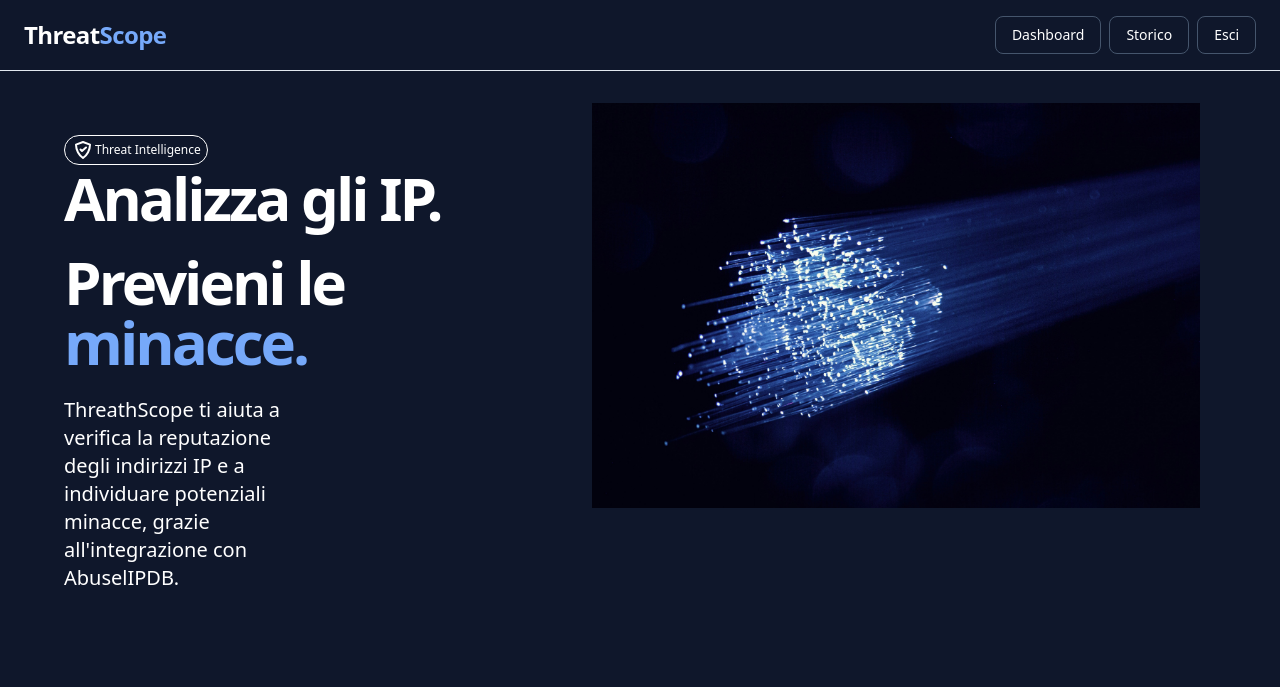
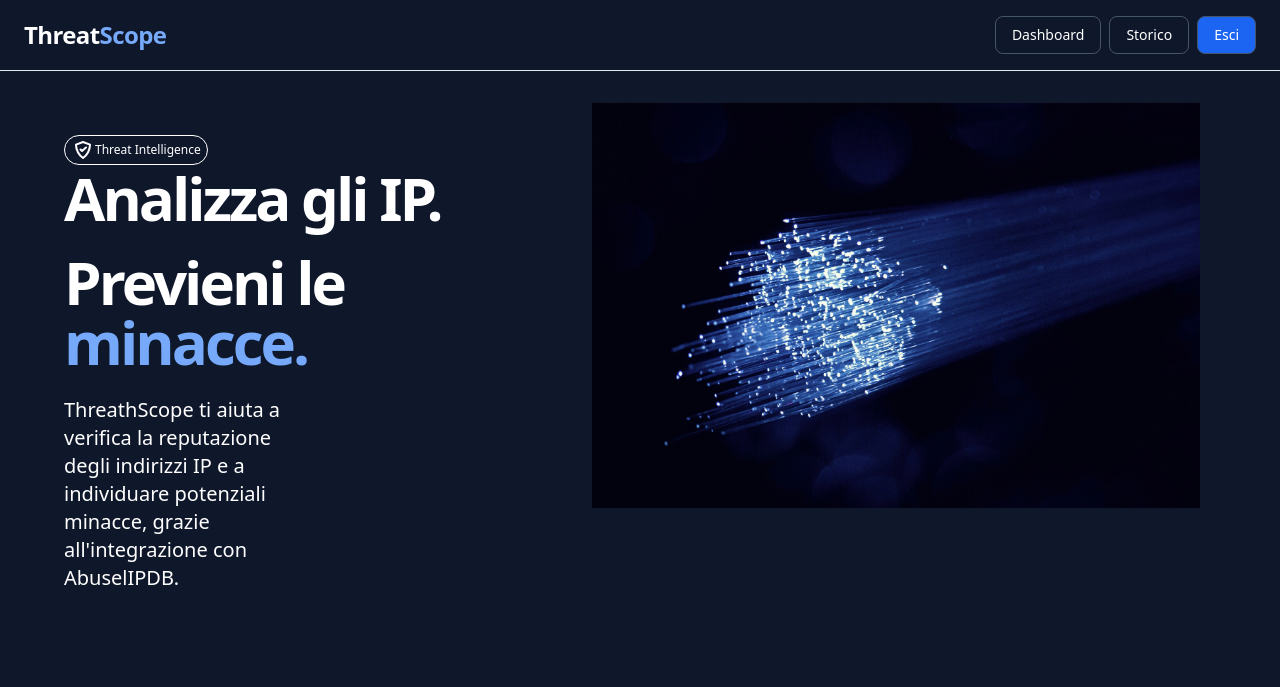
Before and after one commit to T-Virginia/ThreatScope, a Laravel app: page / in a window 1280 px wide. Shown: the top 687 px of the page. Run offline with Laravel 12, Linux system fonts and the light colour scheme; a user stored in the database is signed in; data comes from the database, SQL or seed files in the repository; style sheets or scripts are compiled from the project's sources; parts of the project's set-up code (start-up, migrations or seed data) failed here and were passed over.

Commit message:
bg tasto esci

```diff
--- a/resources/views/components/navbar.blade.php
+++ b/resources/views/components/navbar.blade.php
@@ -32,7 +32,7 @@
                 <form action="{{ route('logout') }}" method="POST">
                     @csrf
                     <button type="submit"
-                        class="rounded-lg border border-slate-600 px-4 py-2 text-sm font-medium transition hover:bg-slate-700">
+                        class="rounded-lg border border-slate-600 px-4 py-2 text-sm font-medium transition hover:bg-slate-700 bg-blue-600">
                         Esci
                     </button>
                 </form>
```
